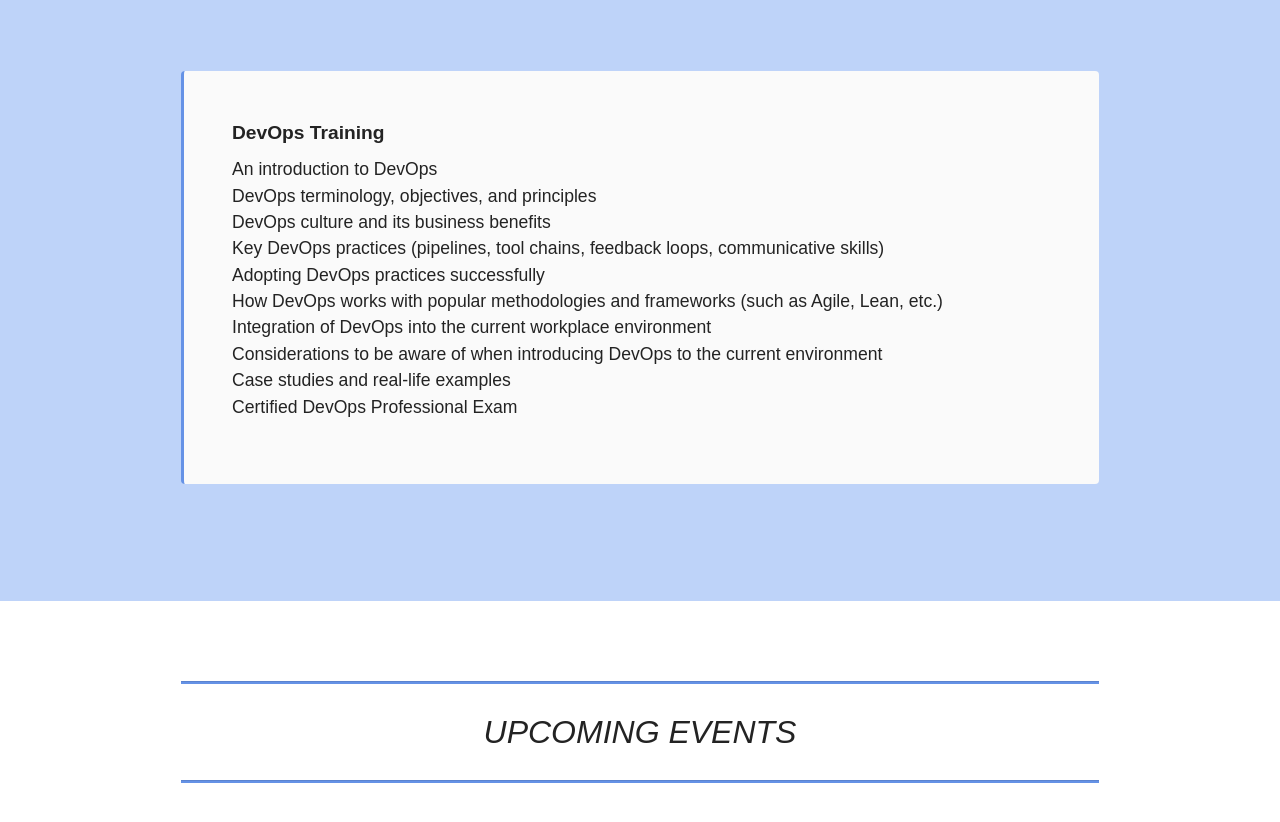
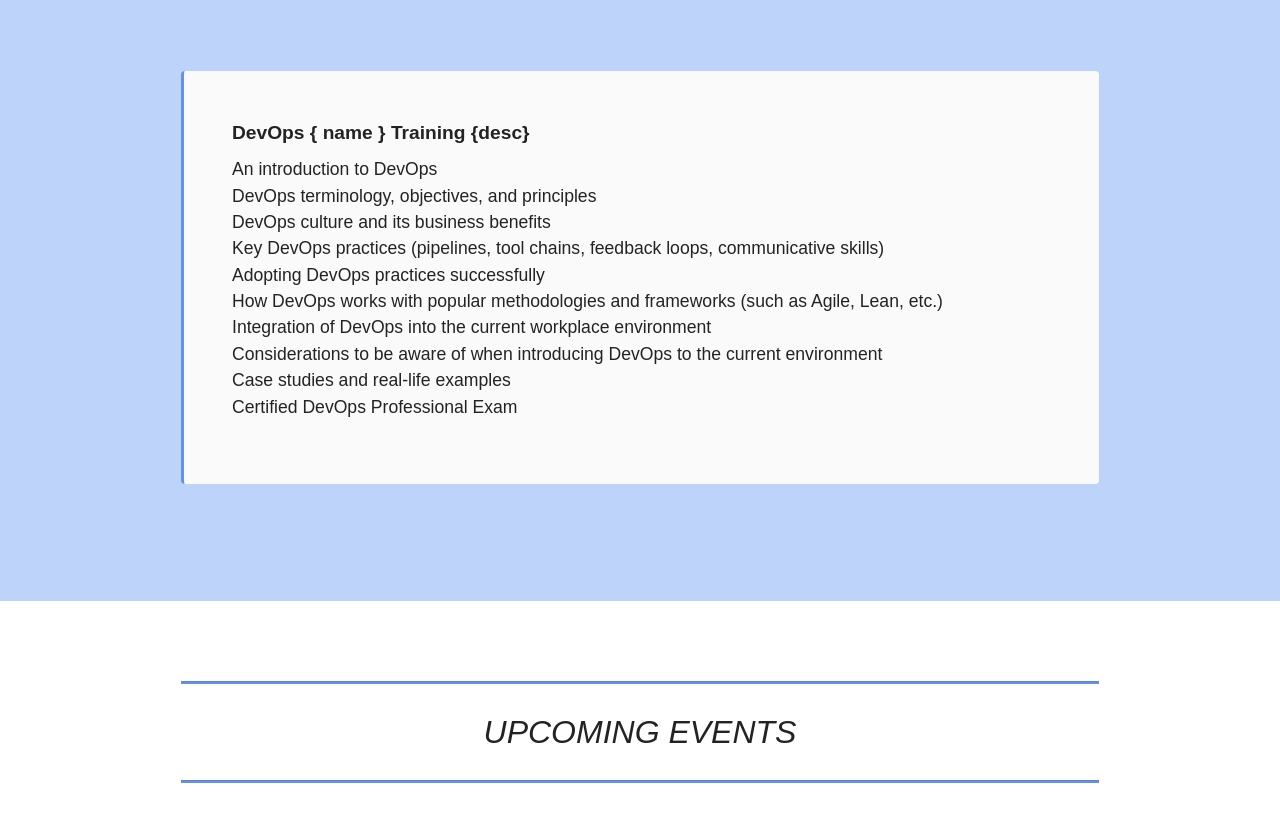
Before and after one commit to AndrianBalanescu/ttt, a website: page index.html in a window 1280 px wide. Shown: the part 1880-2702 px from the top of the page. Drawn offline with nearby package versions, Linux system fonts and the light colour scheme; no server answers.

Commit message:
Update index.html

```diff
--- a/index.html
+++ b/index.html
@@ -241,7 +241,7 @@
         <div class="row justify-content-center">
             <div class="col-12 col-md-10">
                 <blockquote>
-                <h5 class="mbr-section-title mbr-fonts-style mb-2 display-7"><strong>DevOps Training</strong></h5>
+                <h5 class="mbr-section-title mbr-fonts-style mb-2 display-7"><strong>DevOps { name }  Training {desc} </strong></h5>
                 <p class="mbr-text mbr-fonts-style display-4">An introduction to DevOps<br>DevOps terminology, objectives, and principles<br>DevOps culture and its business benefits<br>Key DevOps practices (pipelines, tool chains, feedback loops, communicative skills)<br>Adopting DevOps practices successfully<br>How DevOps works with popular methodologies and frameworks (such as Agile, Lean, etc.)<br>Integration of DevOps into the current workplace environment<br>Considerations to be aware of when introducing DevOps to the current environment<br>Case studies and real-life examples<br>Certified DevOps Professional Exam</p></blockquote>
             </div>
         </div>
```
